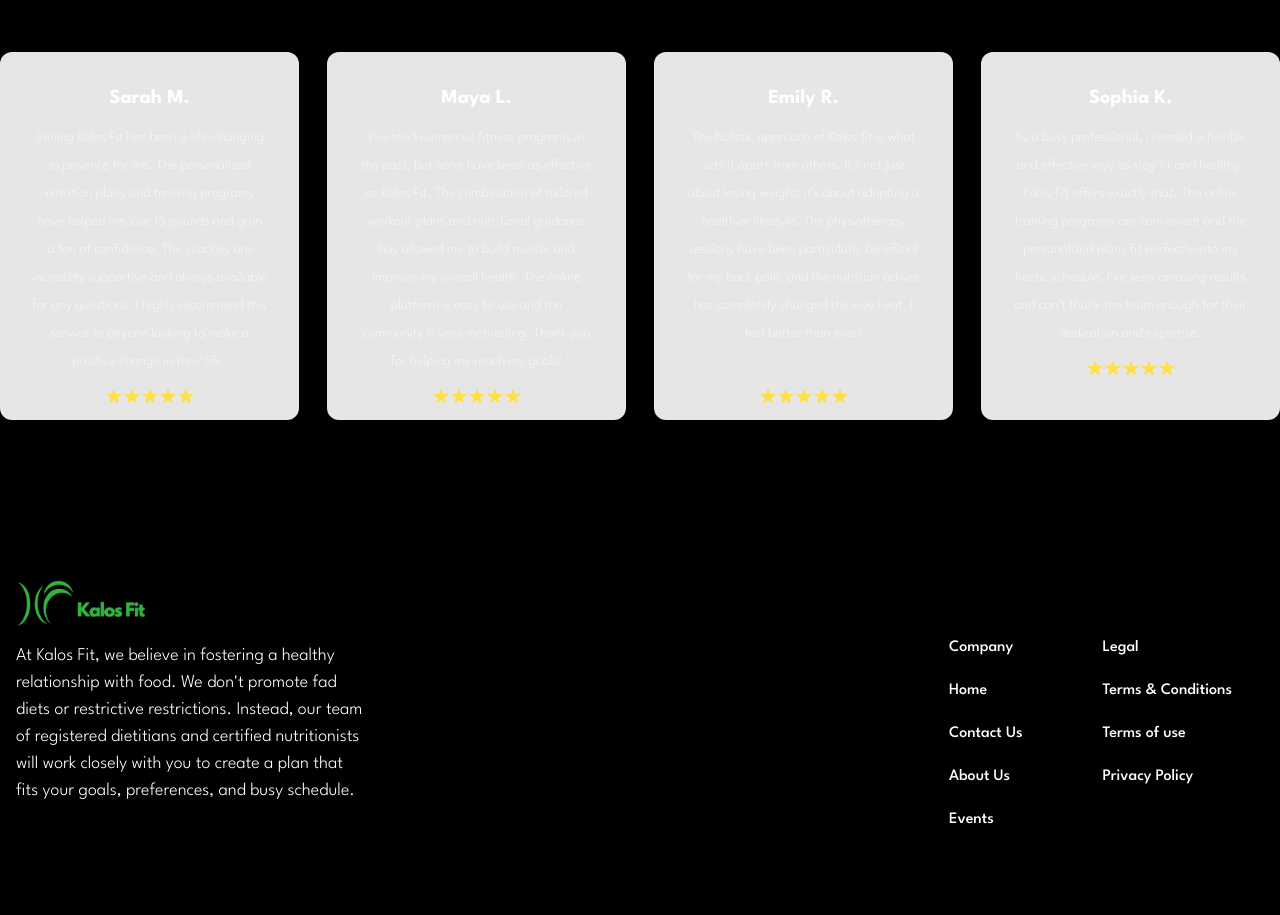
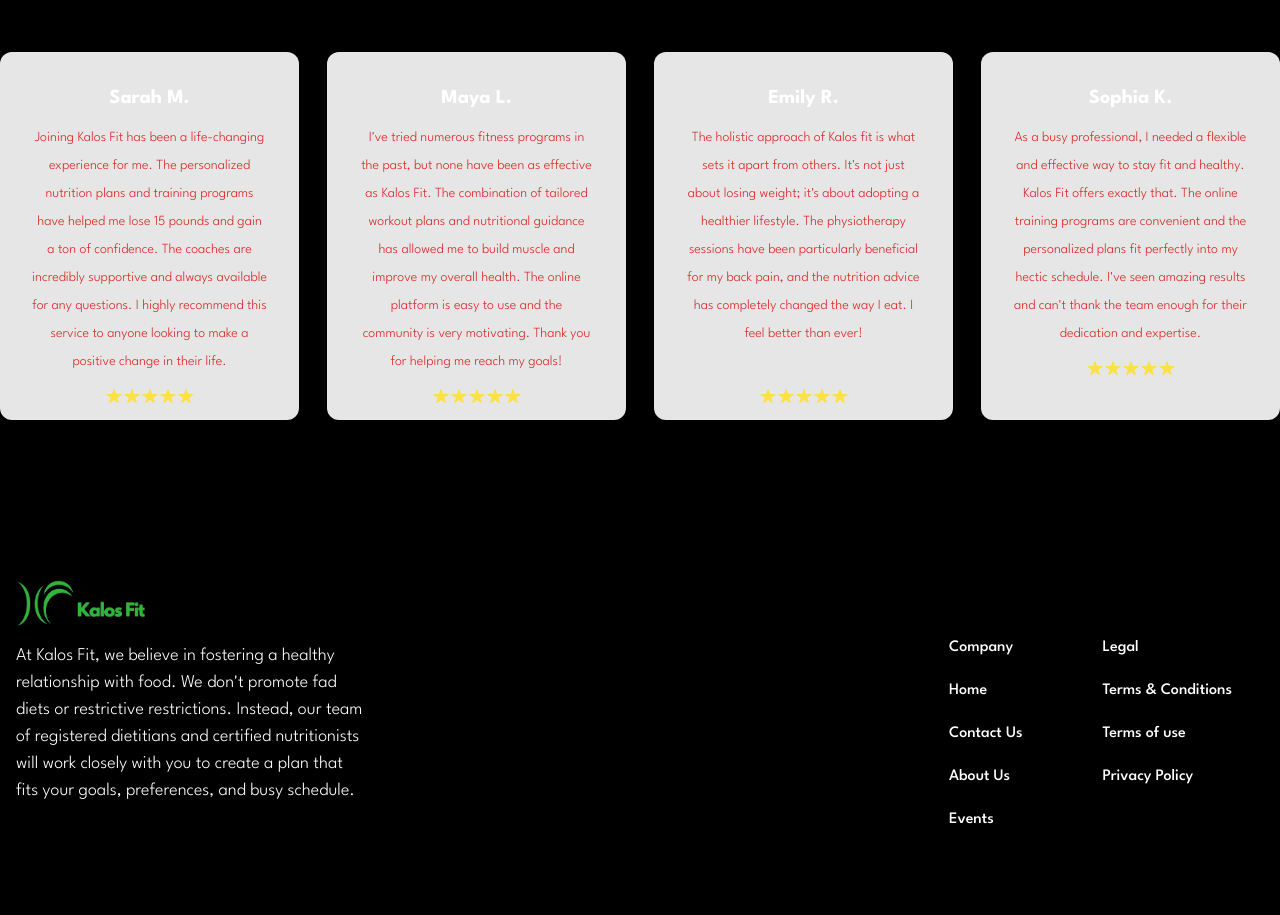
Before and after one commit to mohamed-sayed-elmahdy/kalos-fit, a Next.js app: page / in a window 1280 px wide. Shown: the part 3149-4064 px from the top of the page. Built offline with nearby package versions, Linux system fonts and the light colour scheme.

Commit message:
New Version

```diff
--- a/src/app/components/WhatTheySay.jsx
+++ b/src/app/components/WhatTheySay.jsx
@@ -27,7 +27,7 @@ function TestimonialCard({ name, text, thirdCardMargin }) {
   return (
     <div className=" text-white flex flex-col items-center justify-start max-w-[320px] h-full bg-white/90 p-8 rounded-xl mix-blend-lighten pb-4 cursor-pointer group-hover:blur-sm hover:!blur-none group-hover:scale-[0.99] hover:!scale-105 transition-all duration-500">
       <h3 className=" text-white h3 capitalize text-xl font-bold">{name}</h3>
-      <p className=" text-white/60 text-sm leading-7 my-3 font-light ">
+      <p className=" text-red-600 text-sm leading-7 my-3 font-light ">
         {text}
       </p>
       <div
```
